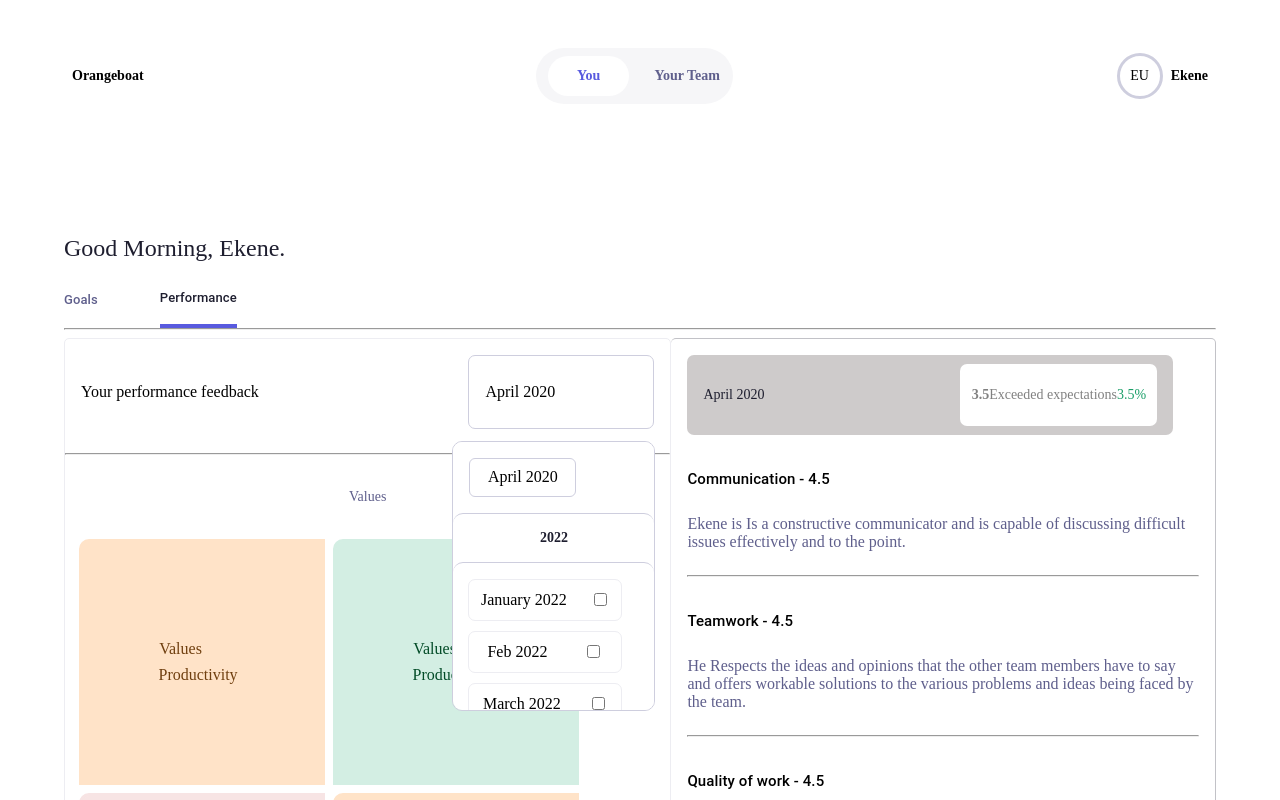
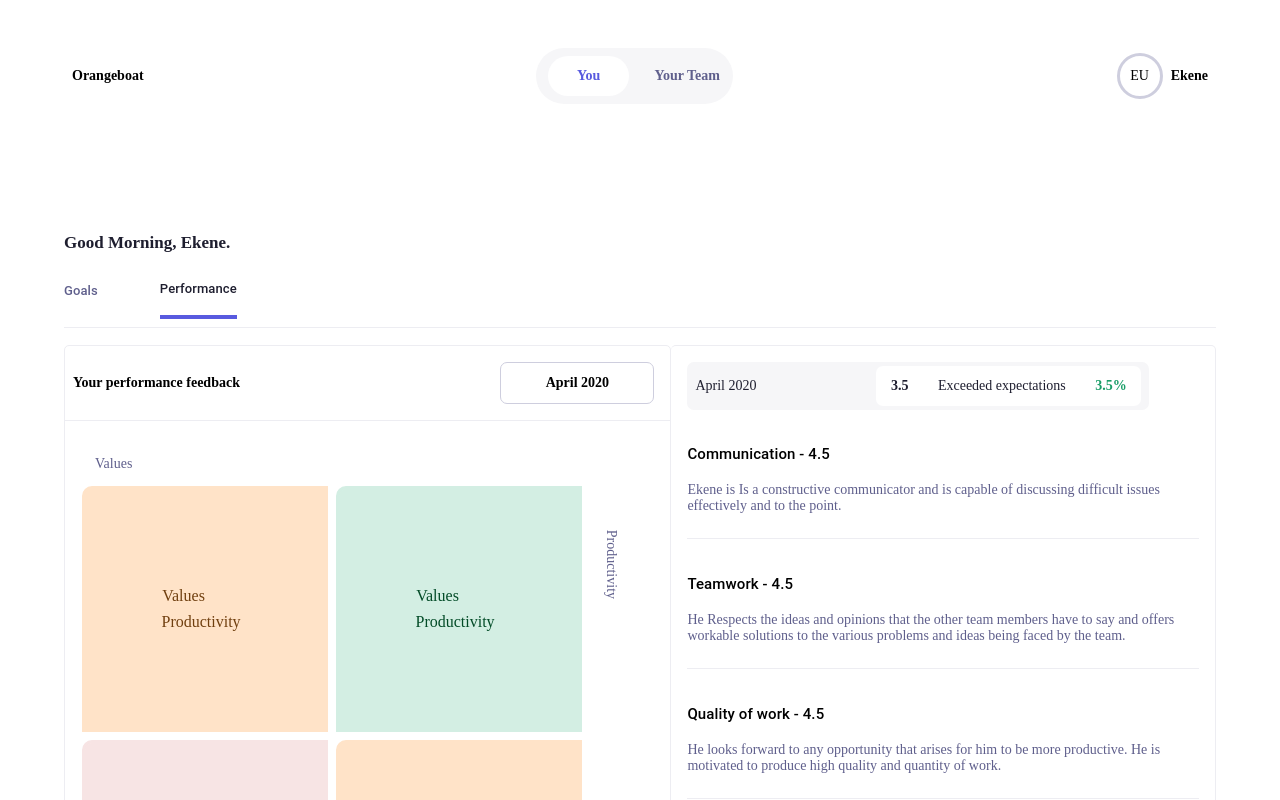
Before and after one commit to nkemjikaobi/beam, a React (Create React App) app: page / in a window 1280 px wide. Shown: the top 800 px of the page. Built offline with nearby package versions, Linux system fonts and the light colour scheme; a web font is replaced by a local one.

Commit message:
UI Fixes

```diff
--- a/src/Assets/styles/globals/_base.scss
+++ b/src/Assets/styles/globals/_base.scss
@@ -22,3 +22,11 @@ code {
 	font-family: source-code-pro, Menlo, Monaco, Consolas, 'Courier New',
 		monospace;
 }
+hr {
+	display: block;
+	height: 1px;
+	border: 0;
+	border-top: 1px solid #ededf2;
+	margin: 1em 0;
+	padding: 0;
+}
--- a/src/Components/Greetings/Greetings.module.scss
+++ b/src/Components/Greetings/Greetings.module.scss
@@ -1,11 +1,12 @@
 @import '../../Assets/styles/shared-styles.scss';
 .greetings {
     margin-top: 8rem;
-    font-weight : $font-weight-dense;
     line-height : 130%;
     color : #1E1E2F;
     h5 {
         font-family: 'Graphik';
+        font-size: to-rem(17);
+        font-weight: 700;
     }
     @include breakpoint("s"){
         margin-top: 4rem;
--- a/src/Components/PerformanceComments/PerformanceComments.module.scss
+++ b/src/Components/PerformanceComments/PerformanceComments.module.scss
@@ -1,6 +1,6 @@
 @import '../../Assets//styles/shared-styles.scss';
 .wrapper {
-    border: 1px solid #c2c2c7;
+    border: 1px solid #EDEDF2;
     width: to-rem(513);
     border-radius: to-rem(5);
     display: flex;
@@ -18,11 +18,11 @@
         display: flex;
         justify-content: space-between;
         align-items: center;
-        background: rgb(206, 203, 203);
+        background: #F6F6F8;
         border-radius: to-rem(7);
-        padding : 1rem;
         width: to-rem(454);
         height: to-rem(48);
+        padding-left: 0.5rem;
         @include breakpoint("m"){
             width: 90%;
         }
@@ -40,16 +40,22 @@
             align-items: center;
             background-color: color(White);
             height: to-rem(40);
-            padding: 0.7rem;
             border-radius: to-rem(7);
+            margin-right: 0.5rem;
+            width: to-rem(265);
             p:first-child {
                 font-weight: $font-weight-bold;
             }
             p{
-                color: gray;
+                color: #1E1E2F;
             }
-            p:last-child {
-                color: #1A9E68;
+            .last {
+                display: flex;
+                justify-content: center;
+                align-items: center;
+                p{
+                    color: #1A9E68;
+                }
             }
         }
     }
@@ -59,7 +65,7 @@
             h6 {
                 text-align: left;
                 font-size: to-rem(15);
-                margin-bottom: 1.5rem;
+                margin-bottom: 1rem;
                 @include breakpoint("s"){
                     margin-bottom: 1rem;
                 }
@@ -67,6 +73,7 @@
             p {
                 color: #5F5F8C;
                 margin-bottom: 1.5rem;
+                font-size: to-rem(14);
                 @include breakpoint("s"){
                     font-size: to-rem(13);
                 }
@@ -78,8 +85,6 @@
         display: flex;
         justify-content: space-between;
         align-items: center;
-        margin-top: 1.5rem;
-        padding: 0.5rem;
         .left {
             display: flex;
             align-items: center;
--- a/src/Components/PerformanceComments/PerformanceComments.tsx
+++ b/src/Components/PerformanceComments/PerformanceComments.tsx
@@ -15,8 +15,10 @@ const PerformanceComments = () => {
         <div className={styles.header__right}>
           <p>3.5</p>
           <p>Exceeded expectations</p>
-          <Icon name="greenIndicator" />
-          <p>3.5%</p>
+          <div className={styles.last}>
+            <Icon name="greenIndicator" />
+            <p>3.5%</p>
+          </div>
         </div>
       </div>
       <div className={styles.body}>
--- a/src/Components/PerformanceFeedBack/PerformanceFeedBack.module.scss
+++ b/src/Components/PerformanceFeedBack/PerformanceFeedBack.module.scss
@@ -14,19 +14,27 @@
         display: flex;
         justify-content: space-between;
         align-items: center;
-        padding: 1rem;
+        margin-top: 1rem;
+        padding-left: 0.5rem;
+        p{
+            color: color(Black);
+            font-size: to-rem(14);
+            font-weight: 700;
+        }
         .date {
             display: flex;
-            justify-content: space-between;
+            justify-content: space-around;
             align-items: center;
             border: 1px solid #CECEDE;
             border-radius: to-rem(7);
-            padding: 1rem;
             width: to-rem(152);
             height: to-rem(40);
+            margin-right: 1rem;
             cursor: pointer;
             p{
                 color: color(Black);
+                font-size: to-rem(14);
+                font-weight: 700;
             }
         }
         @include breakpoint("m"){
@@ -44,15 +52,14 @@
     }
     .dropdown {
         width: to-rem(201);
-        height: to-rem(268);
+        height: to-rem(348);
         border: 1px solid #CECEDE;
         border-radius: to-rem(10);
         position: absolute;
         right: to-rem(15);
-        top: to-rem(102);
+        top: 3.9rem;
         z-index: 2;
         background-color: #fff;
-        overflow-y: scroll;
         &_date{
             display: flex;
             justify-content: center;
@@ -74,10 +81,8 @@
         };
     }
 .horizontalWrapper{
-    display: flex;
-    justify-content: space-around;
-    align-items: center;
     margin-top: 2rem;
+    margin-bottom: to-rem(-20);
     @include breakpoint("s"){
         width: 90%;
     }
@@ -86,9 +91,10 @@
         font-weight: $font-weight-regular;
         font-size: to-rem(14);
         line-height: 146%;
-        display: flex;
-        align-items: center;
         color: #5F5F8C;
+        display: inline-block;
+        margin-left: to-rem(30);
+        margin-right: to-rem(20);
     }
 }
     .bodyWrapper{
@@ -106,6 +112,9 @@
                 display: flex;
                 align-items: center;
                 color: #5F5F8C;
+                margin-left: to-rem(-6);
+                height: 13%;
+
             }
         }
 
--- a/src/Components/PerformanceFeedBack/PerformanceFeedBack.tsx
+++ b/src/Components/PerformanceFeedBack/PerformanceFeedBack.tsx
@@ -5,9 +5,10 @@ import IPerformance from "../../dto/IPerformance";
 import Icon from "../Icons/icon";
 import CustomDatePicker from "../CustomDatePicker/CustomDatePicker";
 import CurrentYear from "../CurrentYear/CurrentYear";
+import useClickOutside from "../../CustomHooks/useClickOutSide";
 
 const PerformanceFeedBack = () => {
-  const [showDropDown, setShowDropDown] = useState(true);
+  const [showDropDown, setShowDropDown] = useState(false);
   const [currentYear, setCurrentYear] = useState<number>();
   const [length, setLength] = useState<number>(0);
   const [yearsToShow, setYearsToShow] = useState<Array<any>>([]);
@@ -31,7 +32,10 @@ const PerformanceFeedBack = () => {
     }
   };
 
-  const monthData = ["January", "Feb", "March", "Apr"];
+  const monthData = ["January", "February", "March", "April"];
+  const dropdownNode = useClickOutside(() => {
+    setShowDropDown(false);
+  });
 
   useEffect(() => {
     let mounted = true;
@@ -57,7 +61,11 @@ const PerformanceFeedBack = () => {
     <div className={styles.wrapper}>
       <div className={styles.header}>
         <p>Your performance feedback</p>
-        <div className={styles.date}>
+        <div
+          className={styles.date}
+          onClick={() => setShowDropDown(!showDropDown)}
+          ref={dropdownNode}
+        >
           <p>April 2020</p>
           <Icon name="arrowDown" />
         </div>
--- a/src/Components/PerformanceHeaders/PerformanceHeaders.module.scss
+++ b/src/Components/PerformanceHeaders/PerformanceHeaders.module.scss
@@ -9,6 +9,7 @@
         @include breakpoint("s"){
             width: 40%;
         }
+
         h6 {
             color: #5F5F8C;
             font-size: 13px;
--- /dev/null
+++ b/src/CustomHooks/useClickOutSide.ts
@@ -0,0 +1,24 @@
+/* eslint-disable @typescript-eslint/ban-types */
+/* eslint-disable @typescript-eslint/explicit-module-boundary-types */
+import { useRef, useEffect } from "react";
+
+const useClickOutside = (handler: Function) => {
+  const domNode = useRef<any>();
+
+  useEffect(() => {
+    const maybeHandler = (event: any) => {
+      if (domNode.current && !domNode.current.contains(event.target)) {
+        handler();
+      }
+    };
+    document.addEventListener("mousedown", maybeHandler);
+
+    return () => {
+      document.removeEventListener("mousedown", maybeHandler);
+    };
+  });
+
+  return domNode;
+};
+
+export default useClickOutside;
```
